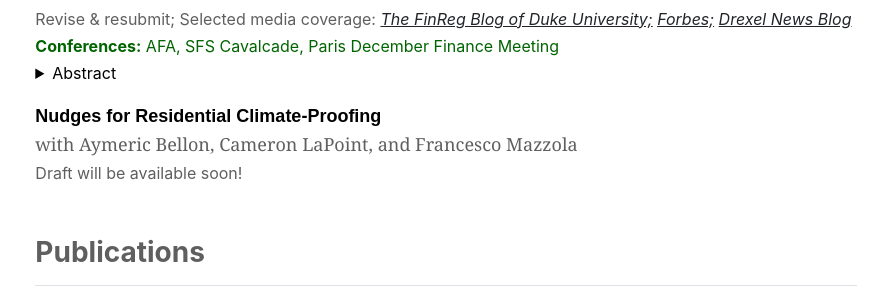
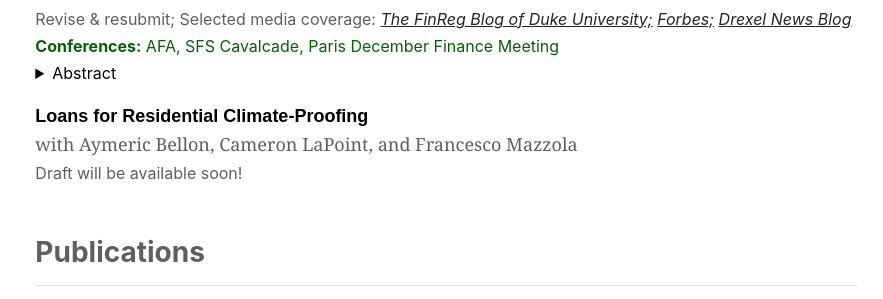
Before and after one commit to guosongxu/guosongxu.github.io, a Jekyll site: the page built from index.md, in a window 1280 px wide. Shown: the part 1226-1525 px from the top of the page, without its empty margins (194-1077 px from the left). Built offline with Jekyll 4.4.1, drawn with Linux system fonts in a browser that asks for light colours.

Commit message:
Update home.html

```diff
--- a/_layouts/home.html
+++ b/_layouts/home.html
@@ -66,7 +66,7 @@
       </p>
     </details>
 
-    <p style="font-family:arial, 'MS Sans Serif', arial;font-size:18px;margin-bottom:1px;margin-top:18px"><strong>Nudges for Residential Climate-Proofing</strong></p>
+    <p style="font-family:arial, 'MS Sans Serif', arial;font-size:18px;margin-bottom:1px;margin-top:18px"><strong>Loans for Residential Climate-Proofing</strong></p>
     <p style="font-family:georgia;font-size:18px;margin-bottom:3px;color:#605F5F">with Aymeric Bellon, Cameron LaPoint, and Francesco Mazzola</p>
     <p style="font-size:16px;margin-bottom:3px;color:#605F5F">Draft will be available soon!</p>
 
```
